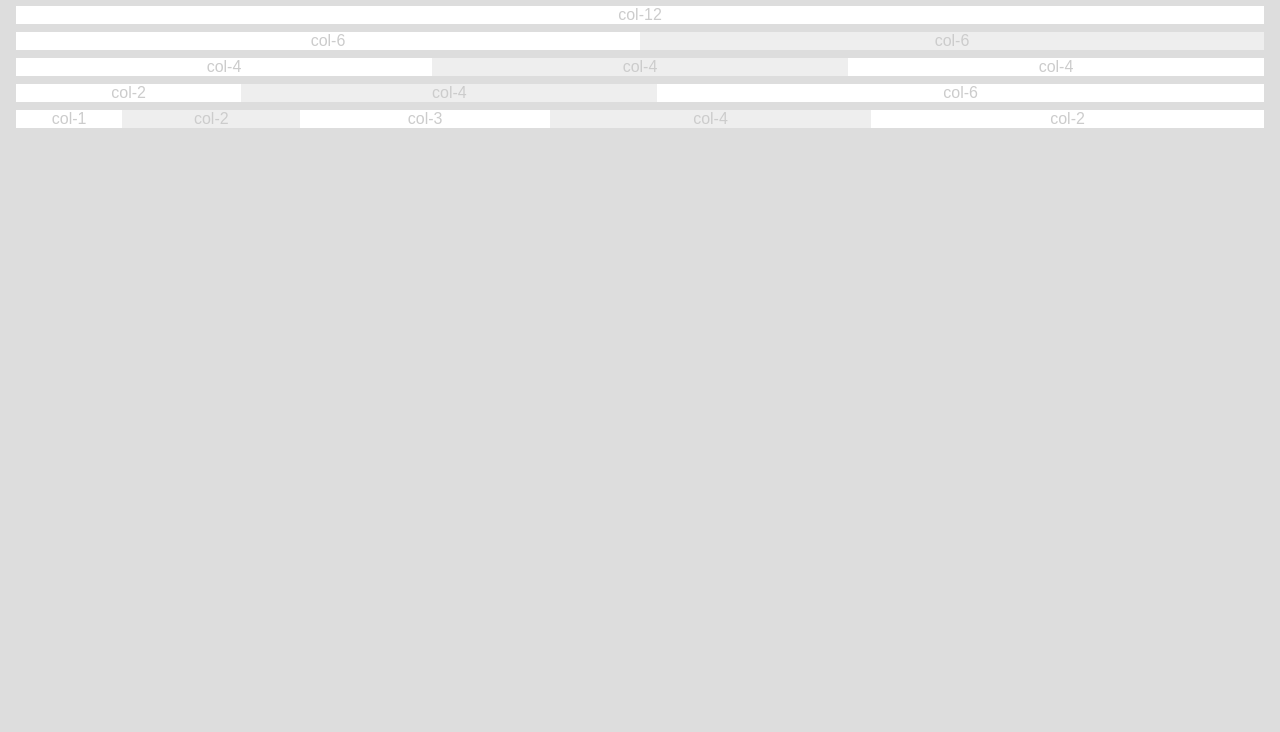
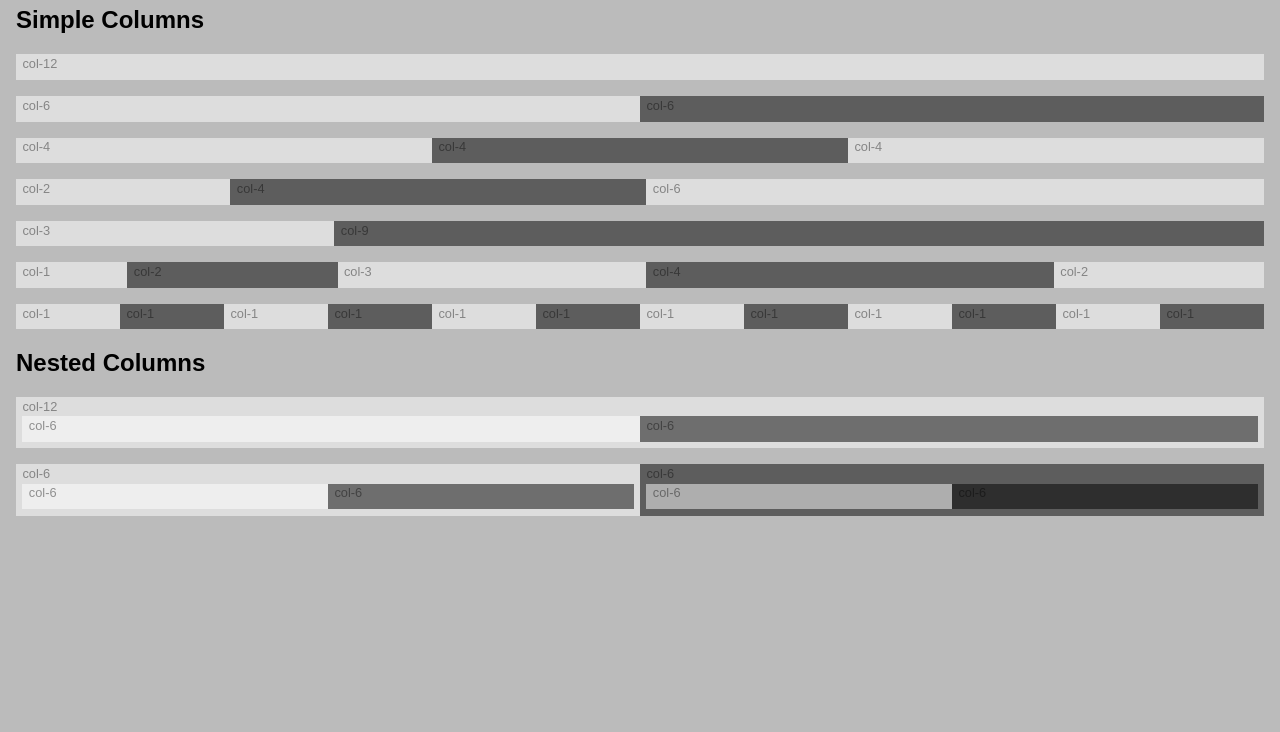
Before and after one commit to MichaelKloepzig/rastr, a website: page index.html in a window 1280 px wide. Shown: the part 68-800 px from the top of the page. Drawn offline with Linux system fonts and the light colour scheme.

Commit message:
remove flex-grow, more test cases, better test styling

```diff
--- a/index.html
+++ b/index.html
@@ -6,55 +6,104 @@
 		body {
 			margin: 0;
 			padding: 1em;
-			background: #ddd;
+			background: #bbb;
 			font-family: sans-serif;
 		}
 
 		.container {
-			margin: .5em 0;
+			margin: 1em 0;
 		}
 
 		[class^="col"] {
-			background-color: #fff;
-			text-align: center;
-			color: #ccc;
+			position: relative;
+			padding: 1.5em .5em .5em .5em;
+			background-color: rgba(255, 255, 255, .5);
+			font-size: .8rem;
+			color: rgba(0, 0, 0, .4);
 		}
 
-		.container > [class^="col"]:nth-child(even) {
-			background-color: #eee;
+		[class^="col"]:before {
+			position: absolute;
+			top: .15em;
+			content: attr(class);
+		}
+
+		[class^="col"]:nth-child(even) {
+			background-color: rgba(0, 0, 0, .5);
 		}
 	</style>
 </head>
 <body>
 <h1>Rastr</h1>
+<h2>Simple Columns</h2>
 
 <div class="container">
-	<div class="col-12">col-12</div>
+	<div class="col-12"></div>
 </div>
 
 <div class="container">
-	<div class="col-6">col-6</div>
-	<div class="col-6">col-6</div>
+	<div class="col-6"></div>
+	<div class="col-6"></div>
 </div>
 
 <div class="container">
-	<div class="col-4">col-4</div>
-	<div class="col-4">col-4</div>
-	<div class="col-4">col-4</div>
+	<div class="col-4"></div>
+	<div class="col-4"></div>
+	<div class="col-4"></div>
 </div>
 
 <div class="container">
-	<div class="col-2">col-2</div>
-	<div class="col-4">col-4</div>
-	<div class="col-6">col-6</div>
+	<div class="col-2"></div>
+	<div class="col-4"></div>
+	<div class="col-6"></div>
 </div>
 
 <div class="container">
-	<div class="col-1">col-1</div>
-	<div class="col-2">col-2</div>
-	<div class="col-3">col-3</div>
-	<div class="col-4">col-4</div>
-	<div class="col-5">col-2</div>
+	<div class="col-3"></div>
+	<div class="col-9"></div>
+</div>
+
+<div class="container">
+	<div class="col-1"></div>
+	<div class="col-2"></div>
+	<div class="col-3"></div>
+	<div class="col-4"></div>
+	<div class="col-2"></div>
+</div>
+
+<div class="container">
+	<div class="col-1"></div>
+	<div class="col-1"></div>
+	<div class="col-1"></div>
+	<div class="col-1"></div>
+	<div class="col-1"></div>
+	<div class="col-1"></div>
+	<div class="col-1"></div>
+	<div class="col-1"></div>
+	<div class="col-1"></div>
+	<div class="col-1"></div>
+	<div class="col-1"></div>
+	<div class="col-1"></div>
+</div>
+
+<h2>Nested Columns</h2>
+
+<div class="container">
+	<div class="col-12">
+		<div class="col-6"></div>
+		<div class="col-6"></div>
+	</div>
+</div>
+
+<div class="container">
+	<div class="col-6">
+		<div class="col-6"></div>
+		<div class="col-6"></div>
+	</div>
+	<div class="col-6">
+		<div class="col-6"></div>
+		<div class="col-6"></div>
+	</div>
 </div>
 
 </body>
--- a/rastr.less
+++ b/rastr.less
@@ -1,11 +1,23 @@
+html {
+	box-sizing: border-box;
+	overflow-y: scroll;
+}
+
+*, *:before, *:after {
+	box-sizing: inherit;
+}
+
+.container, [class^="col"] {
+	display: flex;
+}
+
 .container {
-	display: flex;
 	width: 100%;
 }
 
 .generate-columns(@n, @i: 1) when (@i =< @n) {
 	.col-@{i} {
-		flex-grow: @i;
+		flex: @i;
 	}
 	.generate-columns(@n, (@i + 1));
 }
```
Also changed, not shown: package.json (+5 -5 lines), rastr.css.
